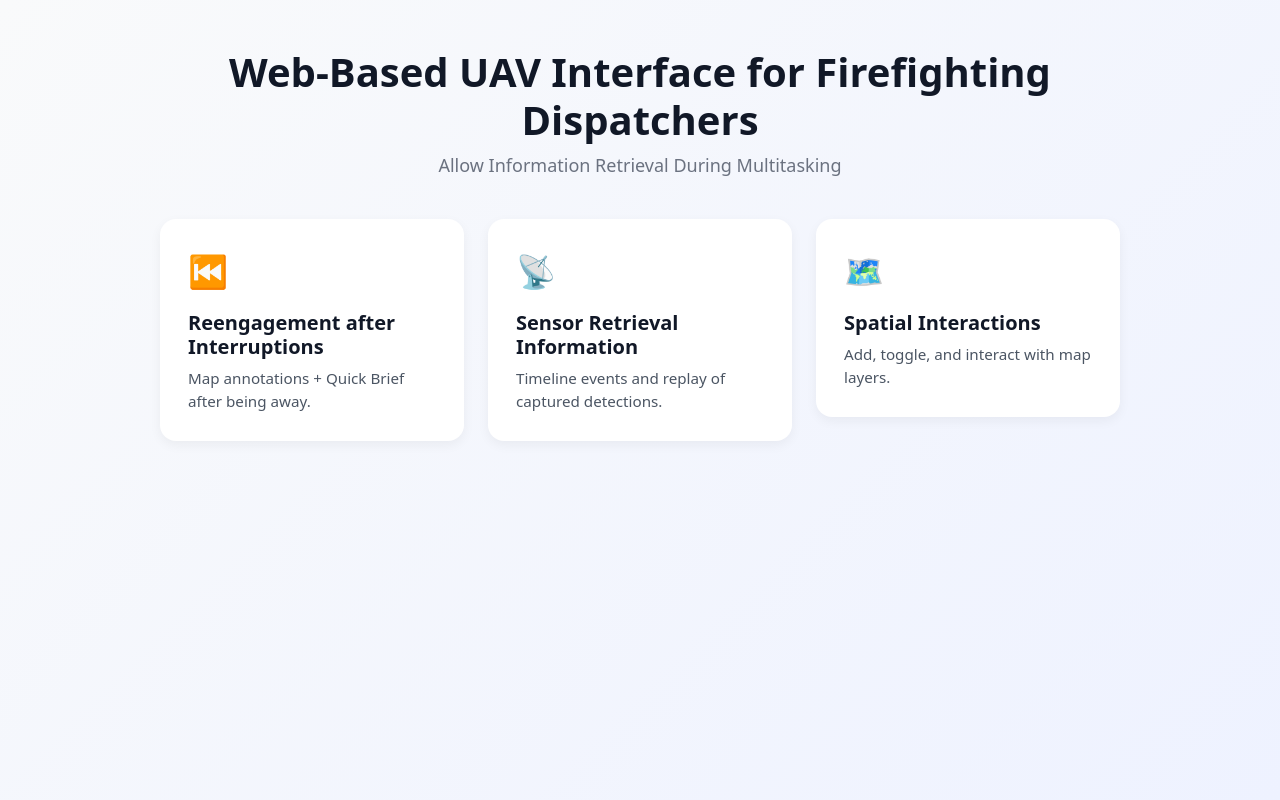
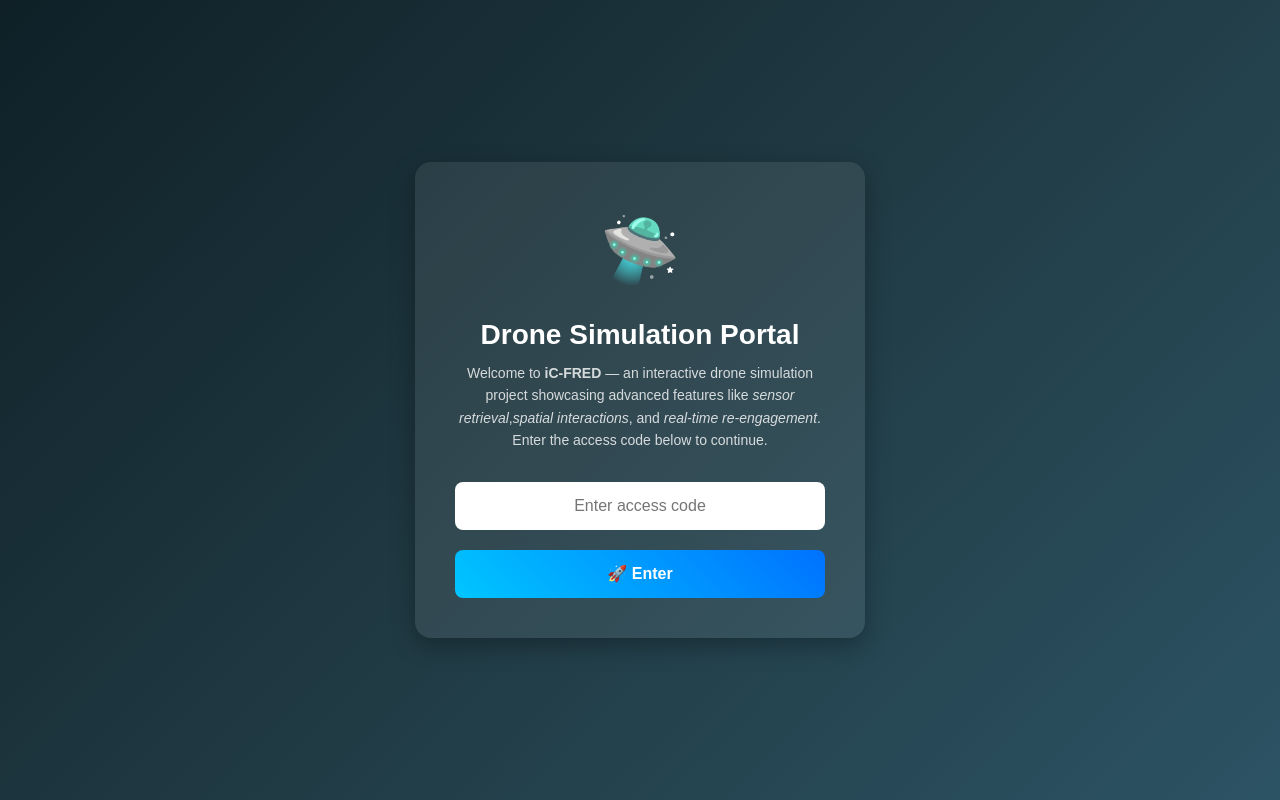
Before and after one commit to HamzaMohsin1996/Dronesimulation, a React (Vite) app: page / in a window 1280 px wide. Built offline with nearby package versions, Linux system fonts and the light colour scheme.

Commit message:
making my link private

```diff
--- a/src/App.tsx
+++ b/src/App.tsx
@@ -1,17 +1,116 @@
+import { useState } from 'react';
 import { BrowserRouter as Router, Routes, Route } from 'react-router-dom';
 import TasksPage from './components/TasksPage';
-// import ReengagementPage from './components/pages/ReengagementPage';
 import ScenarioSelector from './components/ScenarioSelector';
 import SensorRetrievalPage from './components/pages/SensorRetrievalMap';
 import SpatialInteractionsPage from './components/pages/SpatialInteractionsPage';
 import './App.css';
 
 function App() {
+  const [authorized, setAuthorized] = useState(false);
+  const [input, setInput] = useState('');
+
+  const secretCode = import.meta.env.VITE_ACCESS_CODE || '1234';
+
+  const handleSubmit = (e: React.FormEvent) => {
+    e.preventDefault();
+    if (input === secretCode) {
+      setAuthorized(true);
+    } else {
+      alert('❌ Wrong code');
+    }
+  };
+
+  if (!authorized) {
+    return (
+      <div
+        style={{
+          minHeight: '100vh',
+          display: 'flex',
+          justifyContent: 'center',
+          alignItems: 'center',
+          background: 'linear-gradient(135deg, #0f2027, #203a43, #2c5364)',
+          color: 'white',
+          fontFamily: 'Arial, sans-serif',
+          padding: '20px',
+        }}
+      >
+        <div
+          style={{
+            maxWidth: '450px',
+            width: '100%',
+            background: 'rgba(255,255,255,0.08)',
+            padding: '40px',
+            borderRadius: '16px',
+            boxShadow: '0 8px 24px rgba(0,0,0,0.3)',
+            textAlign: 'center',
+          }}
+        >
+          {/* Drone SVG (replace with your own asset if you have one) */}
+          <div style={{ fontSize: '64px', marginBottom: '20px' }}>🛸</div>
+
+          <h1 style={{ marginBottom: '10px', fontSize: '28px', fontWeight: 'bold' }}>
+            Drone Simulation Portal
+          </h1>
+          <p style={{ fontSize: '14px', opacity: 0.8, marginBottom: '30px', lineHeight: 1.6 }}>
+            Welcome to <strong>iC-FRED</strong> — an interactive drone simulation project showcasing
+            advanced features like <em>sensor retrieval</em>,<em>spatial interactions</em>, and{' '}
+            <em>real-time re-engagement</em>. Enter the access code below to continue.
+          </p>
+
+          <form onSubmit={handleSubmit}>
+            <input
+              type="password"
+              placeholder="Enter access code"
+              value={input}
+              onChange={(e) => setInput(e.target.value)}
+              style={{
+                padding: '12px',
+                width: '100%',
+                borderRadius: '8px',
+                border: 'none',
+                marginBottom: '20px',
+                fontSize: '16px',
+                textAlign: 'center',
+              }}
+            />
+            <button
+              type="submit"
+              style={{
+                width: '100%',
+                padding: '12px',
+                background: '#00c6ff',
+                backgroundImage: 'linear-gradient(45deg, #00c6ff, #0072ff)',
+                border: 'none',
+                borderRadius: '8px',
+                color: 'white',
+                fontSize: '16px',
+                fontWeight: 'bold',
+                cursor: 'pointer',
+                transition: 'all 0.3s ease',
+              }}
+              onMouseOver={(e) =>
+                ((e.target as HTMLButtonElement).style.backgroundImage =
+                  'linear-gradient(45deg, #0072ff, #00c6ff)')
+              }
+              onMouseOut={(e) =>
+                ((e.target as HTMLButtonElement).style.backgroundImage =
+                  'linear-gradient(45deg, #00c6ff, #0072ff)')
+              }
+            >
+              🚀 Enter
+            </button>
+          </form>
+        </div>
+      </div>
+    );
+  }
+
+  // 🚀 If correct code entered → show your real app
   return (
     <Router>
       <Routes>
         <Route path="/" element={<TasksPage />} />
-        {/* <Route path="/reengagement" element={<ReengagementPage />} /> */}
         <Route path="/scenarios/*" element={<ScenarioSelector />} />
         <Route path="/sensor-retrieval/*" element={<SensorRetrievalPage />} />
         <Route path="/spatial-interactions" element={<SpatialInteractionsPage />} />
```
